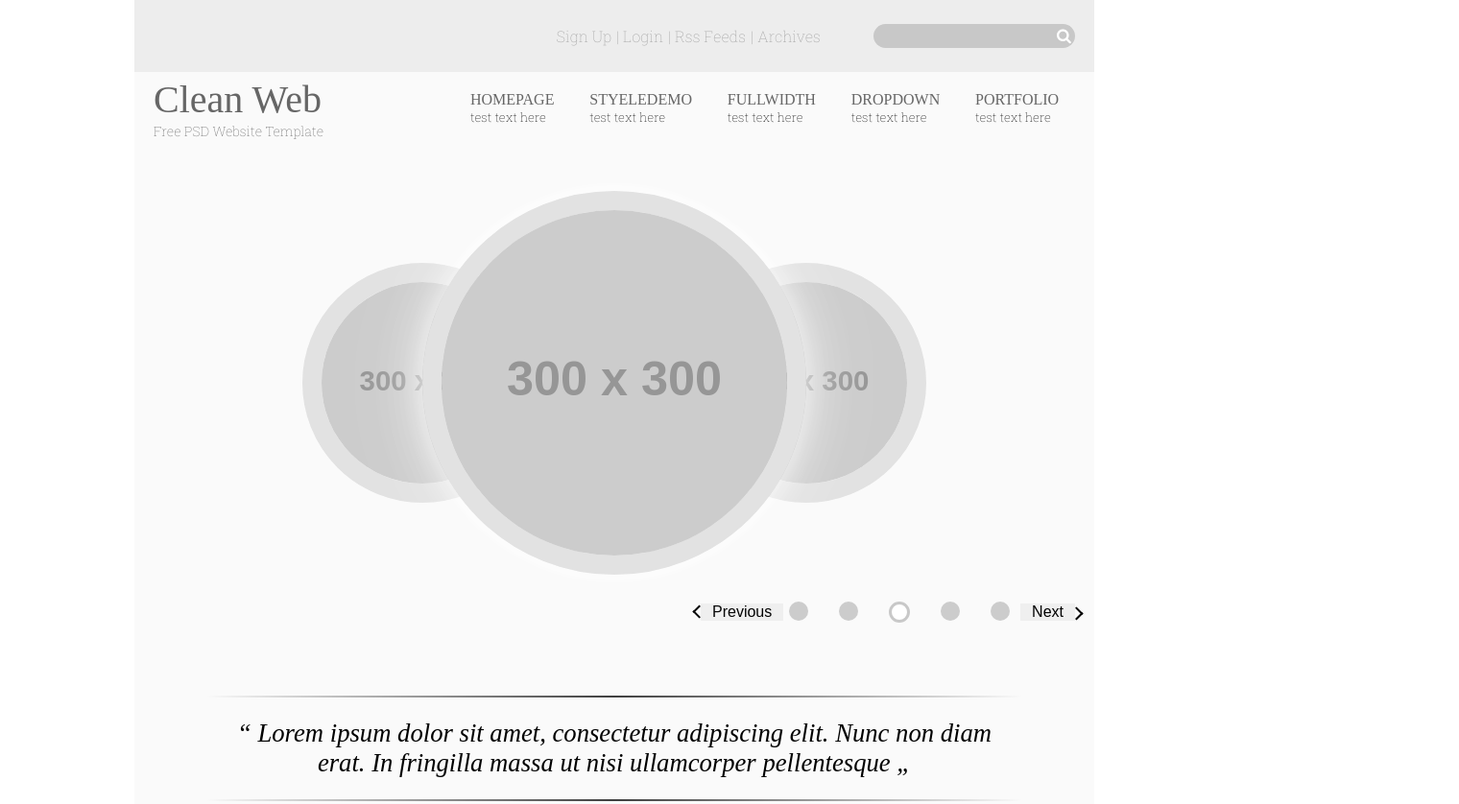
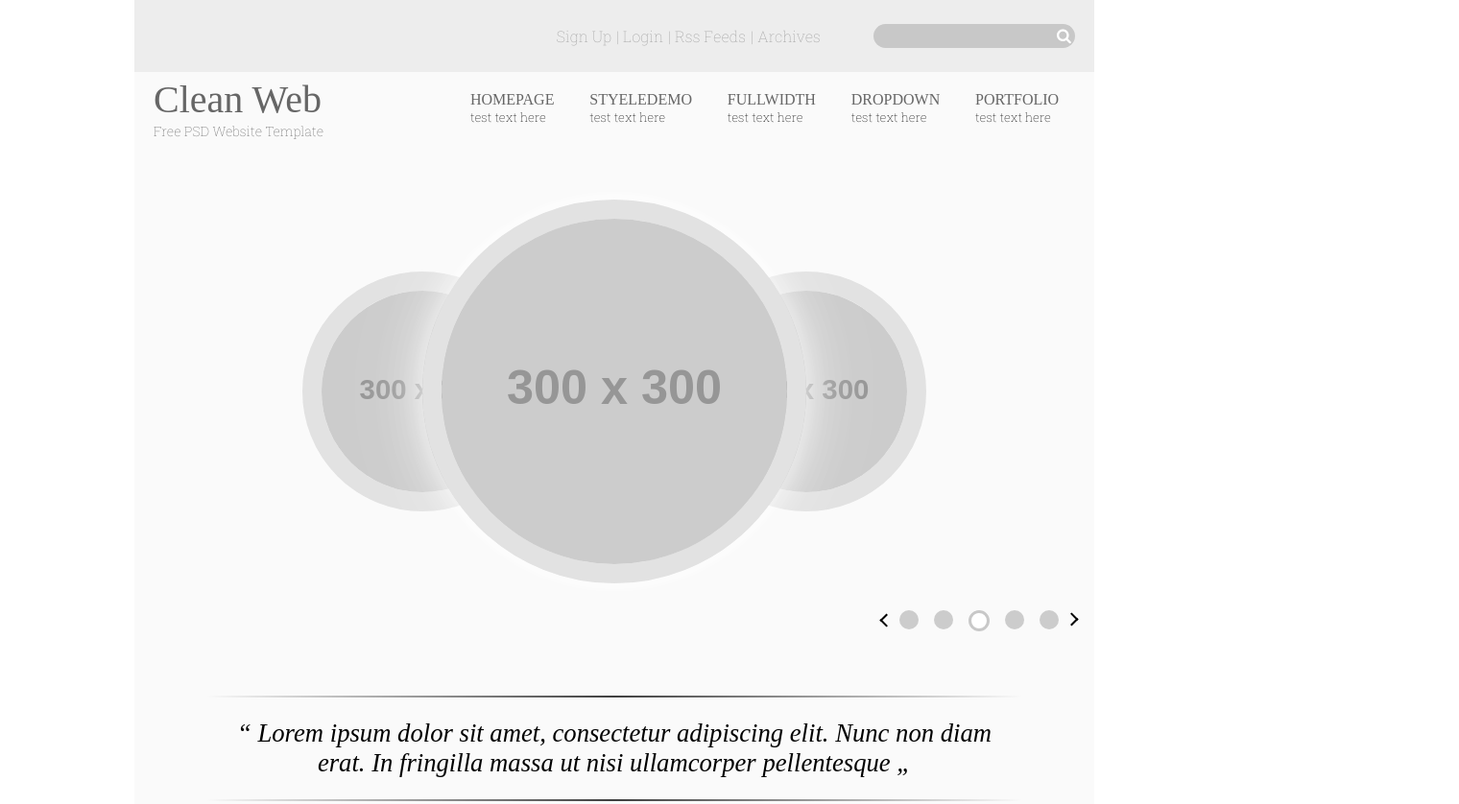
Before and after one commit to trankimhoang1998/sthtml, a plain HTML site: page index.html in a window 1280 px wide. Shown: the top 838 px of the page at 96% size, 1520 px wide, since content can reach past the window. Drawn offline with Linux system fonts and the light colour scheme; placeholder pictures from the web are drawn by us.

Commit message:
commit vercuoi

```diff
--- a/assets/styles/carousel.css
+++ b/assets/styles/carousel.css
@@ -95,7 +95,7 @@
   content: "";
   display: inline-block;
   height: 4px;
-  left: -10px;
+  left: 105px;
   padding: 2px;
   position: absolute;
   top: 0;
@@ -105,7 +105,7 @@
 }
 
 .gallery-controls-previous:hover::before {
-  left: -18px;
+  /* left: -18px; */
 }
 
 .gallery-controls-next {
@@ -120,15 +120,16 @@
   height: 4px;
   padding: 2px;
   position: absolute;
-  right: -10px;
+  right: 75px;
   top: 50%;
   transform: rotate(-45deg) translateY(-50%);
   transition: right 0.15s ease-in-out;
   width: 4px;
+  margin-top: 6px;
 }
 
 .gallery-controls-next:hover::before {
-  right: -18px;
+  /* right: -18px; */
 }
 
 .gallery-nav {
@@ -145,7 +146,7 @@
   background: #ccc;
   border-radius: 50%;
   height: 10px;
-  margin: 0 16px;
+  margin: 0 8px;
   width: 10px;
 }
 
@@ -154,11 +155,11 @@
 }
 
 .gallery-nav{
-  margin-left: 297px;
+  margin-left: 380px;
 }
 
 .gallery-controls{
-  margin-left: 570px;
+  margin-left: 650px;
   width:430px;
   display: flex;
   justify-content: space-between;
--- a/assets/styles/carousel.js
+++ b/assets/styles/carousel.js
@@ -94,9 +94,9 @@ class Carousel {
     this.carouselControls.forEach(control => {
       galleryControlsContainer.appendChild(document.createElement('button')).className = `gallery-controls-${control}`;
     });
-
-    !!galleryControlsContainer.childNodes[0] ? galleryControlsContainer.childNodes[0].innerHTML = this.carouselControls[0] : null;
-    !!galleryControlsContainer.childNodes[1] ? galleryControlsContainer.childNodes[1].innerHTML = this.carouselControls[1] : null;
+    console.log(this.carouselControls)
+    !!galleryControlsContainer.childNodes[0] ? galleryControlsContainer.childNodes[0].innerHTML = "" : null;
+    !!galleryControlsContainer.childNodes[1] ? galleryControlsContainer.childNodes[1].innerHTML = "" : null;
   }
 
   // Add a click event listener to trigger setCurrentState method to rearrange carousel
```
